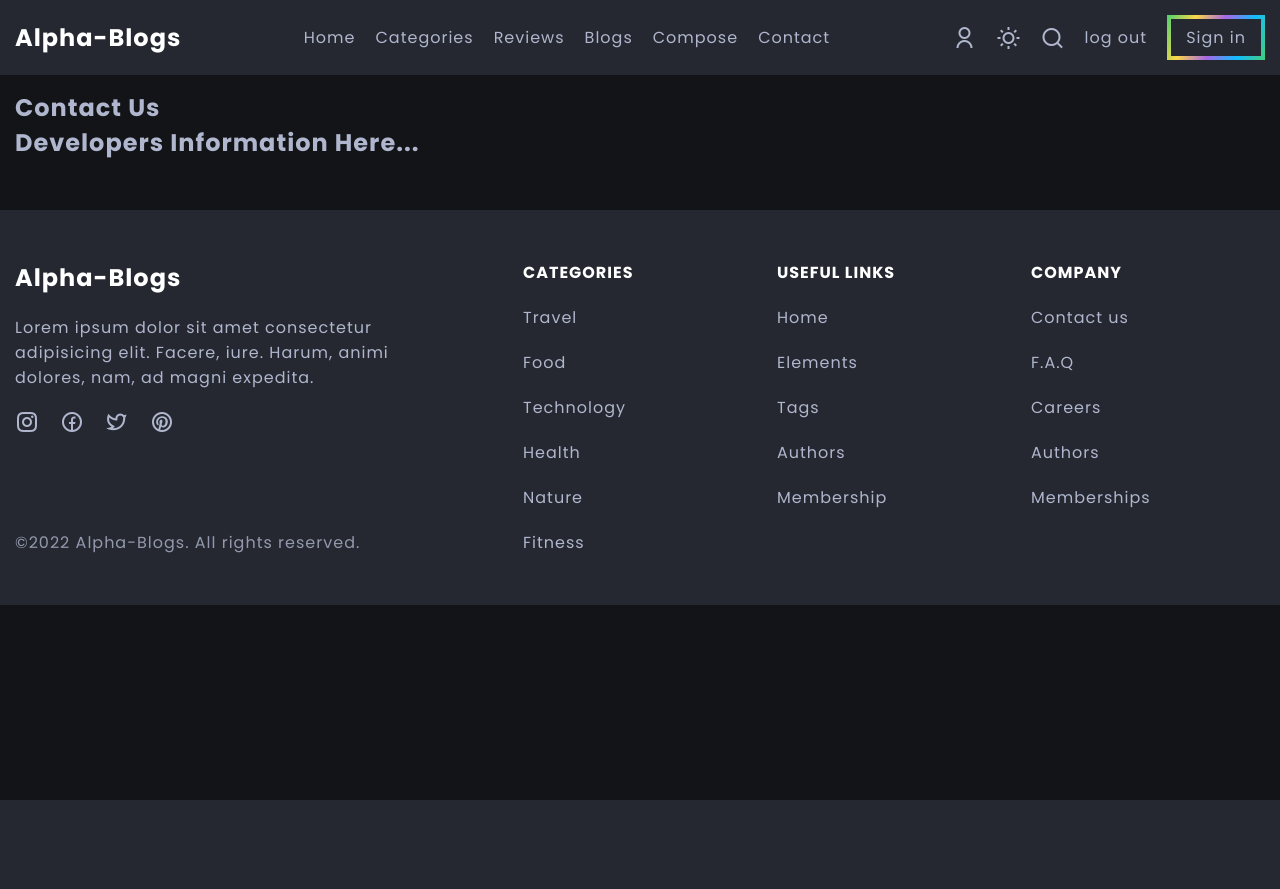
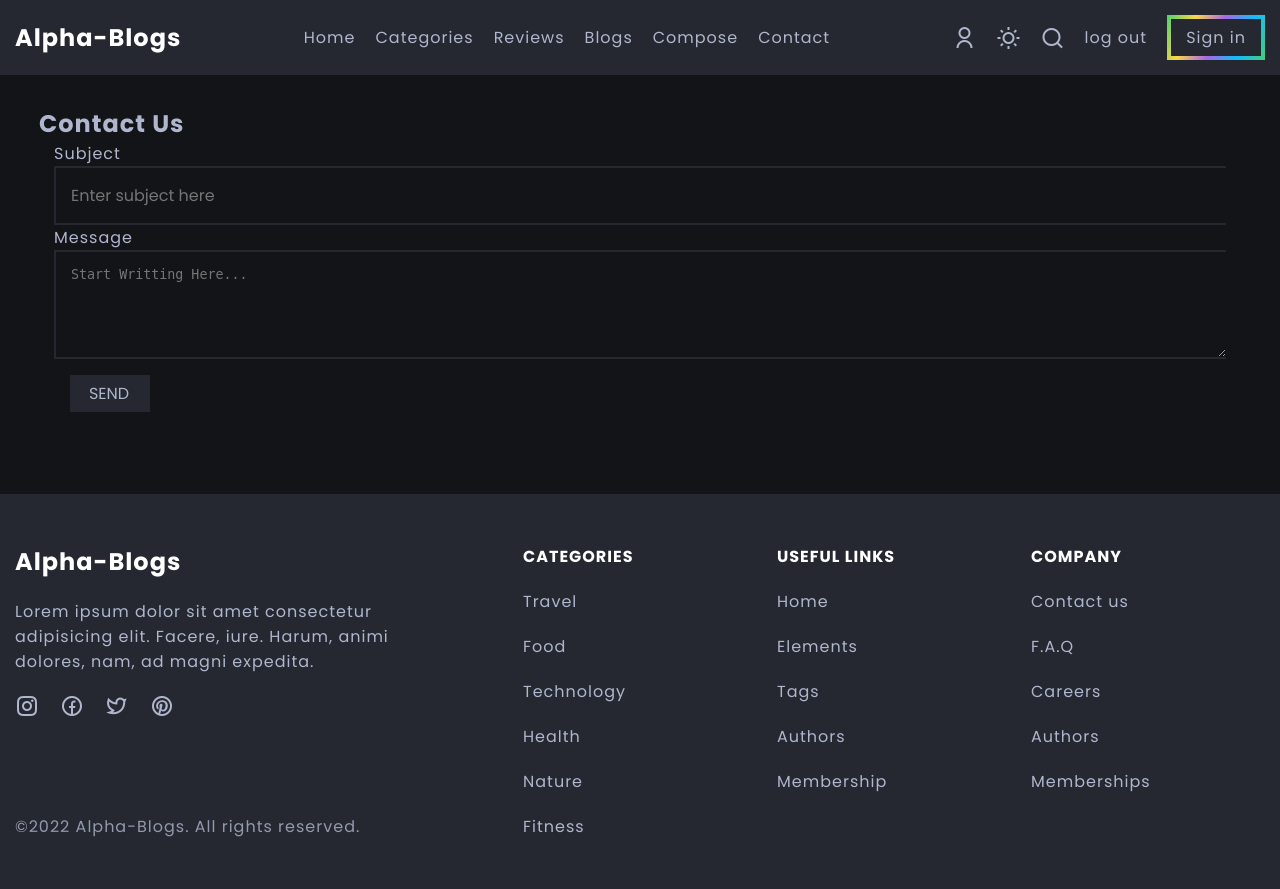
Before and after one commit to pranavdhawale/public-blog-site, a Node project: template views/contact.ejs in a window 1280 px wide. Before the commit the page ends 800 px from the top, so only its background shows below. Run offline with Node 20 templates, Linux system fonts and the light colour scheme; the template is opened without the code that fills it, so the values that code supplies are empty; some libraries are stand-ins or nearby versions.

Commit message:
Added contact-us section

```diff
--- a/app.js
+++ b/app.js
@@ -59,7 +59,7 @@ app.get("/", (req, res) => {
 })
 
 app.get('/compose', requiresAuth(), (req, res) => {
-  res.send(res.render('compose'));
+  res.render('compose');
 });
 
 app.get('/profile', requiresAuth(), (req, res) => {
--- a/views/contact.ejs
+++ b/views/contact.ejs
@@ -2,13 +2,35 @@
 
 <body>
 
-    <section class="section" style="margin-top: 5vh;">
+    <section class="section" style="margin: 7vh 3vh 2vh 3vh">
         <div class="container">
-             <h1>Contact Us</h1>
-    <h2>Developers Information Here...</h2>
+            <h1>Contact Us</h1>
+
+            <div class="container">
+                <div class="form-control">
+
+                        <label for="postTitle">Subject</label>
+                        <input type="text" name="postTitle" id="postTitle"
+                            placeholder="Enter subject here" class="form-input">
+
+                        <label for="postBody">Message</label>
+                        <textarea name="postBody" cols="30" rows="5" class="form-input"
+                            placeholder="Start Writting Here..." id="postBody"></textarea>
+                </div>
+                <button type="submit" class="btn form-btn sign-up-btn" style="margin: 2vh;" onclick="mailFunction()">Send</button>
+
+            </div>
         </div>
+
     </section>
 
 </body>
 
+<script>
+    function mailFunction(){
+        console.log('pressed...')
+        location.href="mailto:pranavdhawale19@gmail.com,deepbansode@duck.com?subject=Just here to say HII!&body=I stumbled here from your website - Alpha Blogs, :P"
+    }
+</script>
+
 <%- include("partials/footer") %>
```
